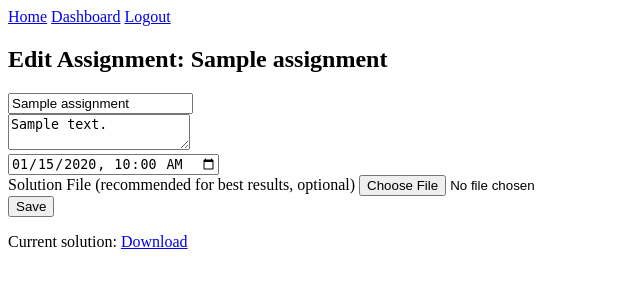
After one commit to haseebqureshii/SynapseAI---Agentic-LMS, a Flask app: page /edit_assignment/1 in a window 1280 px wide. The commit adds this page. Shown: the top 300 px of the page, without its empty margins (0-640 px from the left). Run offline with Flask 3, Linux system fonts and the light colour scheme; the visitor is signed in with stand-in values (Sample User, id 1); tables that the repository leaves empty hold one stand-in row (values such as "Sample post").

Commit message:
Add assignment management with notifications

```diff
--- a/app.py
+++ b/app.py
@@ -1,6 +1,7 @@
 import os
-from flask import Flask, redirect, url_for, session, render_template, request, flash
+from flask import Flask, redirect, url_for, session, render_template, request, flash, send_from_directory
 from models import db, User, Space, SpaceMember, Assignment, Submission
+from datetime import datetime
 from requests_oauthlib import OAuth2Session
 from dotenv import load_dotenv
 
@@ -27,11 +28,48 @@ GOOGLE_CLIENT_ID = os.getenv('GOOGLE_CLIENT_ID')
 GOOGLE_CLIENT_SECRET = os.getenv('GOOGLE_CLIENT_SECRET')
 GOOGLE_DISCOVERY_URL = os.getenv('GOOGLE_DISCOVERY_URL')
 
+# Allowed file extensions for pupil submissions
+ALLOWED_SUBMISSION_EXTENSIONS = {'pdf', 'py'}
+
+
+def allowed_file(filename: str, allowed_extensions: set) -> bool:
+    return '.' in filename and filename.rsplit('.', 1)[1].lower() in allowed_extensions
+
 # Utility to get Google provider configuration
 import requests
+import smtplib
+from email.message import EmailMessage
 
 def get_google_provider_cfg():
     return requests.get(GOOGLE_DISCOVERY_URL).json()
+
+
+def send_email(to_address: str, subject: str, body: str):
+    """Send an email. Uses SMTP credentials from environment.
+
+    This is a best-effort implementation; if sending fails, we simply log the
+    message to the console.
+    """
+    smtp_server = os.getenv('SMTP_SERVER')
+    smtp_port = int(os.getenv('SMTP_PORT', '587'))
+    smtp_user = os.getenv('SMTP_USER')
+    smtp_password = os.getenv('SMTP_PASSWORD')
+    if not smtp_server or not smtp_user or not smtp_password:
+        print(f"Email to {to_address}: {subject}\n{body}")
+        return
+    try:
+        msg = EmailMessage()
+        msg['Subject'] = subject
+        msg['From'] = smtp_user
+        msg['To'] = to_address
+        msg.set_content(body)
+        with smtplib.SMTP(smtp_server, smtp_port) as server:
+            server.starttls()
+            server.login(smtp_user, smtp_password)
+            server.send_message(msg)
+    except Exception as e:
+        print('Failed to send email:', e)
+        print(f"Email to {to_address}: {subject}\n{body}")
 
 @app.route('/')
 def index():
@@ -113,6 +151,83 @@ def create_space():
     db.session.commit()
     return redirect(url_for('master_dashboard'))
 
+
+@app.route('/space/<int:space_id>')
+def space_detail(space_id):
+    space = Space.query.get_or_404(space_id)
+    assignments = Assignment.query.filter_by(space_id=space.id).all()
+    return render_template('space_detail.html', space=space, assignments=assignments)
+
+
+@app.route('/create_assignment/<int:space_id>', methods=['POST'])
+def create_assignment(space_id):
+    if session.get('role') != 'master':
+        flash('Access denied.')
+        return redirect(url_for('index'))
+    space = Space.query.get_or_404(space_id)
+    title = request.form.get('title')
+    description = request.form.get('description')
+    due_date = request.form.get('due_date')
+    solution_file = request.files.get('solution')
+
+    assignment = Assignment(space_id=space.id, title=title, description=description)
+    if due_date:
+        try:
+            assignment.due_date = datetime.fromisoformat(due_date)
+        except ValueError:
+            flash('Invalid due date format.')
+    db.session.add(assignment)
+    db.session.commit()
+
+    if solution_file and allowed_file(solution_file.filename, {'pdf', 'py', 'txt'}):
+        filename = f"solution_{assignment.id}_{solution_file.filename}"
+        path = os.path.join('uploads', filename)
+        os.makedirs('uploads', exist_ok=True)
+        solution_file.save(path)
+        assignment.solution_file_path = path
+        db.session.commit()
+
+    return redirect(url_for('space_detail', space_id=space.id))
+
+
+@app.route('/edit_assignment/<int:assignment_id>', methods=['GET', 'POST'])
+def edit_assignment(assignment_id):
+    if session.get('role') != 'master':
+        flash('Access denied.')
+        return redirect(url_for('index'))
+    assignment = Assignment.query.get_or_404(assignment_id)
+    space = assignment.space
+    if request.method == 'POST':
+        assignment.title = request.form.get('title')
+        assignment.description = request.form.get('description')
+        due_date = request.form.get('due_date')
+        if due_date:
+            try:
+                assignment.due_date = datetime.fromisoformat(due_date)
+            except ValueError:
+                flash('Invalid due date format.')
+        else:
+            assignment.due_date = None
+        solution_file = request.files.get('solution')
+        if solution_file and allowed_file(solution_file.filename, {'pdf', 'py', 'txt'}):
+            filename = f"solution_{assignment.id}_{solution_file.filename}"
+            path = os.path.join('uploads', filename)
+            os.makedirs('uploads', exist_ok=True)
+            solution_file.save(path)
+            assignment.solution_file_path = path
+        db.session.commit()
+
+        # notify pupils
+        members = SpaceMember.query.filter_by(space_id=space.id).all()
+        for m in members:
+            user = User.query.get(m.user_id)
+            if user:
+                send_email(user.email, f'Assignment updated: {assignment.title}',
+                           f'The assignment "{assignment.title}" has been updated.')
+        flash('Assignment updated and pupils notified.')
+        return redirect(url_for('space_detail', space_id=space.id))
+    return render_template('edit_assignment.html', assignment=assignment, space=space)
+
 @app.route('/join_space', methods=['POST'])
 def join_space():
     if session.get('role') != 'pupil':
@@ -140,8 +255,8 @@ def submit_assignment(assignment_id):
         flash('You have already submitted this assignment.')
         return redirect(url_for('assignment_detail', assignment_id=assignment_id))
     file = request.files.get('file')
-    if not file:
-        flash('No file uploaded.')
+    if not file or not allowed_file(file.filename, ALLOWED_SUBMISSION_EXTENSIONS):
+        flash('Invalid or missing file. Allowed types: pdf, py')
         return redirect(url_for('assignment_detail', assignment_id=assignment_id))
     filename = f"sub_{assignment_id}_{user_id}_{file.filename}"
     path = os.path.join('uploads', filename)
@@ -161,5 +276,10 @@ def assignment_detail(assignment_id):
         submission = Submission.query.filter_by(assignment_id=assignment_id, pupil_id=session['user_id']).first()
     return render_template('assignment_detail.html', assignment=assignment, submission=submission)
 
+
+@app.route('/uploads/<path:filename>')
+def uploaded_file(filename):
+    return send_from_directory('uploads', filename)
+
 if __name__ == '__main__':
     app.run(debug=True)
--- a/templates/assignment_detail.html
+++ b/templates/assignment_detail.html
@@ -3,6 +3,9 @@
 <h2>{{ assignment.title }}</h2>
 <p>{{ assignment.description }}</p>
 <p>Due: {{ assignment.due_date.strftime('%Y-%m-%d %H:%M') if assignment.due_date else 'N/A' }}</p>
+{% if assignment.solution_file_path %}
+<p>Solution: <a href="{{ url_for('uploaded_file', filename=assignment.solution_file_path.split('/')[-1]) }}">Download</a></p>
+{% endif %}
 
 {% if submission %}
     <p><strong>Submitted:</strong> {{ submission.timestamp }}</p>
--- /dev/null
+++ b/templates/edit_assignment.html
@@ -0,0 +1,15 @@
+{% extends 'base.html' %}
+{% block content %}
+<h2>Edit Assignment: {{ assignment.title }}</h2>
+<form method="POST" enctype="multipart/form-data">
+    <input type="text" name="title" value="{{ assignment.title }}" required><br>
+    <textarea name="description">{{ assignment.description }}</textarea><br>
+    <input type="datetime-local" name="due_date" value="{{ assignment.due_date.strftime('%Y-%m-%dT%H:%M') if assignment.due_date else '' }}"><br>
+    <label>Solution File (recommended for best results, optional)</label>
+    <input type="file" name="solution" accept="application/pdf, text/*"><br>
+    <button type="submit">Save</button>
+</form>
+{% if assignment.solution_file_path %}
+<p>Current solution: <a href="{{ url_for('uploaded_file', filename=assignment.solution_file_path.split('/')[-1]) }}">Download</a></p>
+{% endif %}
+{% endblock %}
--- a/templates/master_dashboard.html
+++ b/templates/master_dashboard.html
@@ -3,7 +3,7 @@
 <h2>Your Course Spaces</h2>
 <ul>
     {% for space in spaces %}
-        <li>{{ space.name }} (Code: {{ space.unique_code }})</li>
+        <li><a href="{{ url_for('space_detail', space_id=space.id) }}">{{ space.name }}</a> (Code: {{ space.unique_code }})</li>
     {% endfor %}
 </ul>
 <h3>Create New Space</h3>
--- a/templates/pupil_dashboard.html
+++ b/templates/pupil_dashboard.html
@@ -3,7 +3,7 @@
 <h2>Your Joined Spaces</h2>
 <ul>
     {% for space in spaces %}
-        <li>{{ space.name }} (Code: {{ space.unique_code }})</li>
+        <li><a href="{{ url_for('space_detail', space_id=space.id) }}">{{ space.name }}</a> (Code: {{ space.unique_code }})</li>
     {% endfor %}
 </ul>
 <h3>Join a Space</h3>
```
Also changed, not shown: templates/space_detail.html (added, +27 -0 lines).
